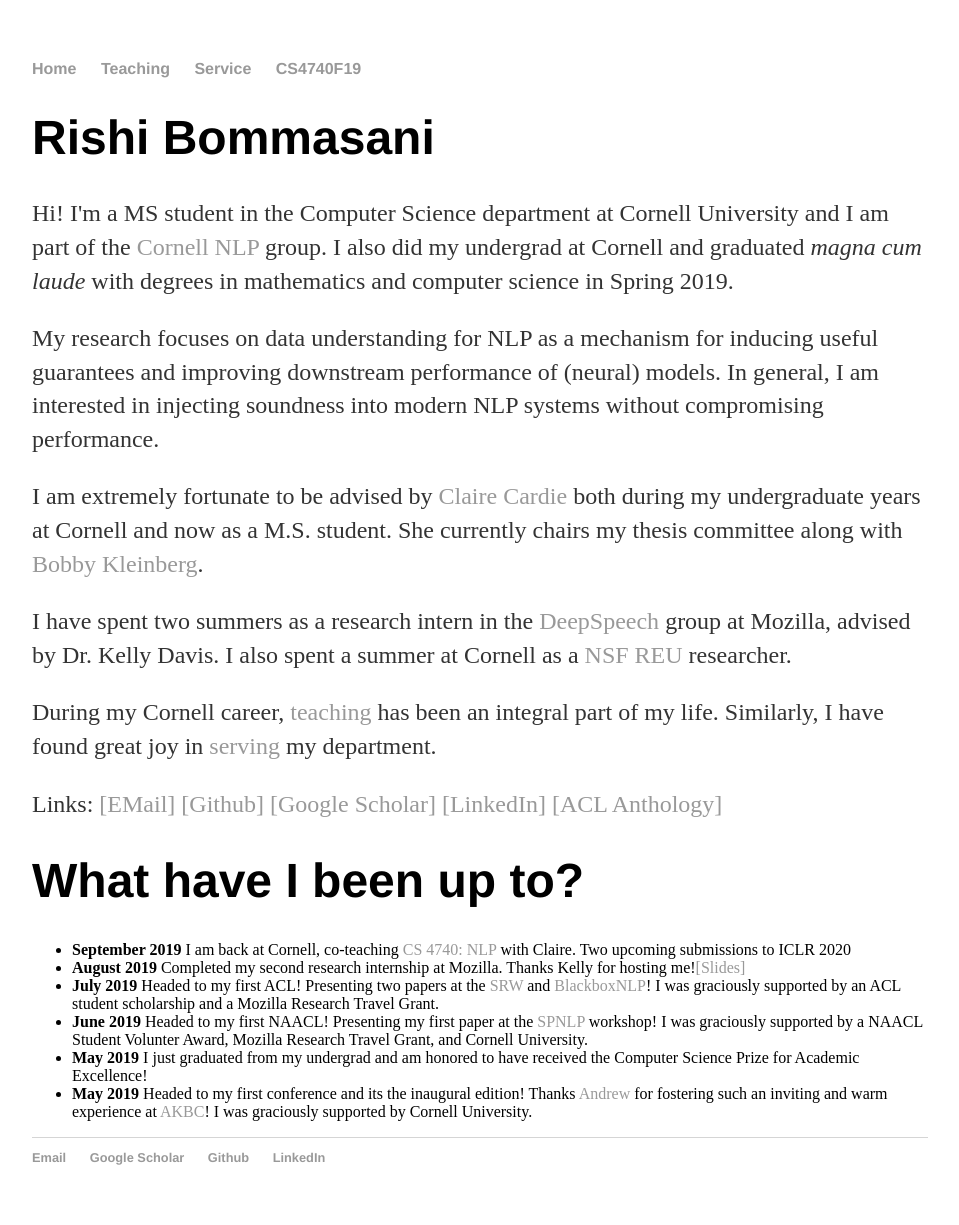
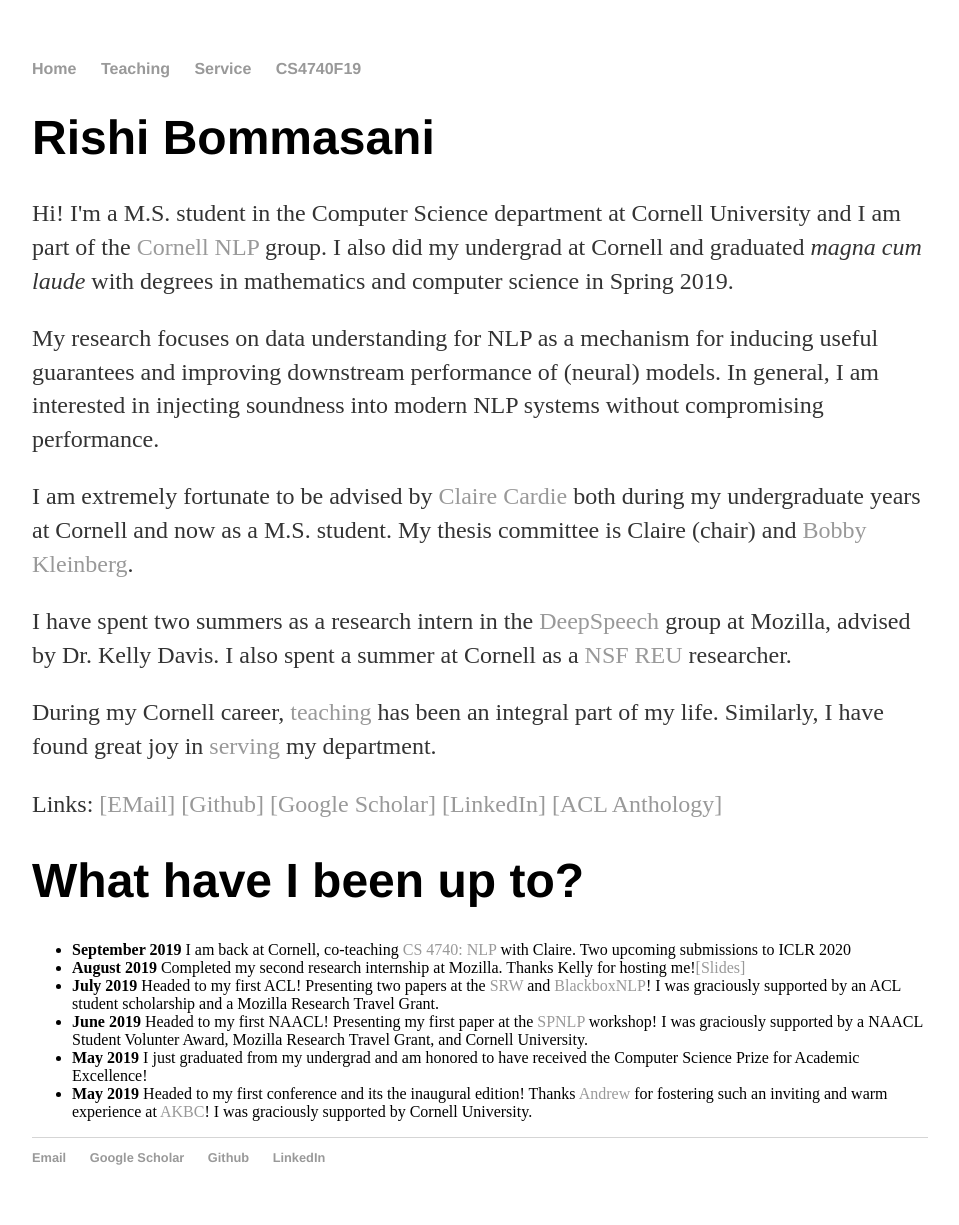
Before and after one commit to rishibommasani/rishibommasani.github.io, a Jekyll site: the page built from index.html, in a window 1280 px wide. Shown: the whole page, without its empty margins (160-1119 px from the left). Built offline with Jekyll 4.4.1, drawn with Linux system fonts in a browser that asks for light colours.

Commit message:
Phrasing

```diff
--- a/index.html
+++ b/index.html
@@ -4,11 +4,11 @@ title: Rishi Bommasani
 ---
     		<div class="blurb">
         		<h1> Rishi Bommasani</h1>
-				<p>Hi! I'm a MS student in the Computer Science department at Cornell University and I am part of the <a href="https://nlp.cornell.edu/">Cornell NLP</a> group. I also did my undergrad at Cornell and graduated <em> magna cum laude </em> with degrees in mathematics and computer science in Spring 2019.</p>
+				<p>Hi! I'm a M.S. student in the Computer Science department at Cornell University and I am part of the <a href="https://nlp.cornell.edu/">Cornell NLP</a> group. I also did my undergrad at Cornell and graduated <em> magna cum laude </em> with degrees in mathematics and computer science in Spring 2019.</p>
 
 				<p> My research focuses on data understanding for NLP as a mechanism for inducing useful guarantees and improving downstream performance of (neural) models. In general, I am interested in injecting soundness into modern NLP systems without compromising performance.</p>
 
-<p>I am extremely fortunate to be advised by <a href="http://www.cs.cornell.edu/home/cardie/">Claire Cardie</a> both during my undergraduate years at Cornell and now as a M.S. student. She currently chairs my thesis committee along with <a href="http://www.cs.cornell.edu/~rdk/">Bobby Kleinberg</a>. </p>
+<p>I am extremely fortunate to be advised by <a href="http://www.cs.cornell.edu/home/cardie/">Claire Cardie</a> both during my undergraduate years at Cornell and now as a M.S. student. My thesis committee is Claire (chair) and <a href="http://www.cs.cornell.edu/~rdk/">Bobby Kleinberg</a>. </p>
 
 			<p> I have spent two summers as a research intern in the <a href="https://research.mozilla.org/machine-learning/">DeepSpeech</a> group at Mozilla, advised by Dr. Kelly Davis. I also spent a summer at Cornell as a <a href="https://www.nsf.gov/funding/pgm_summ.jsp?pims_id=5517">NSF REU</a> researcher.</p>
 
```
